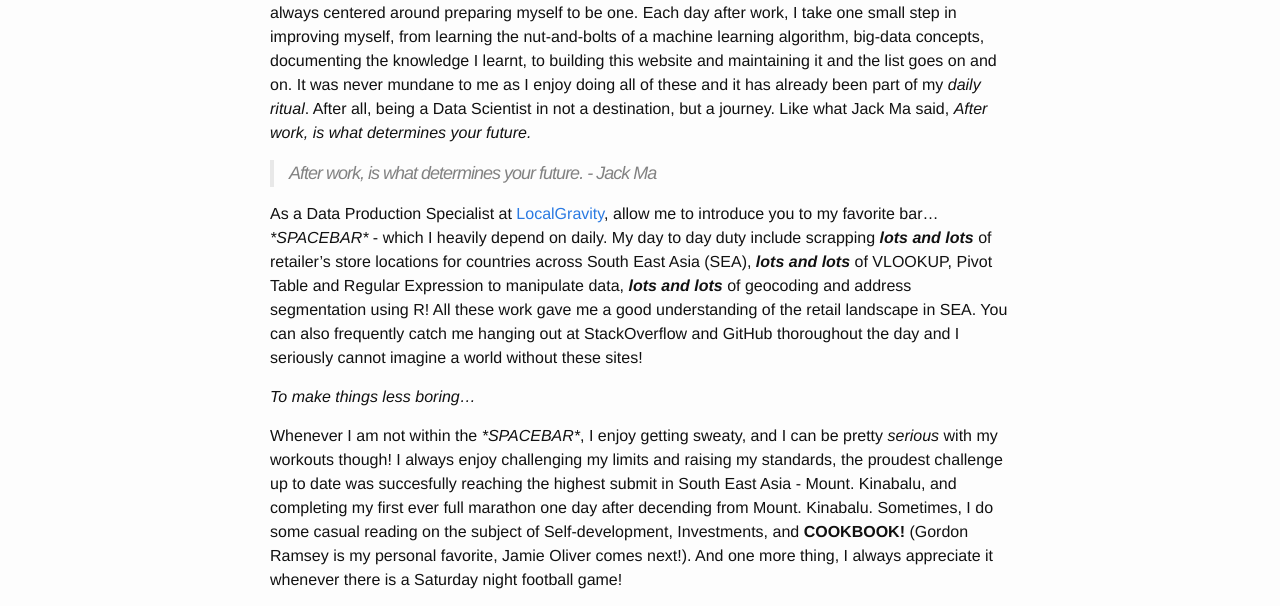
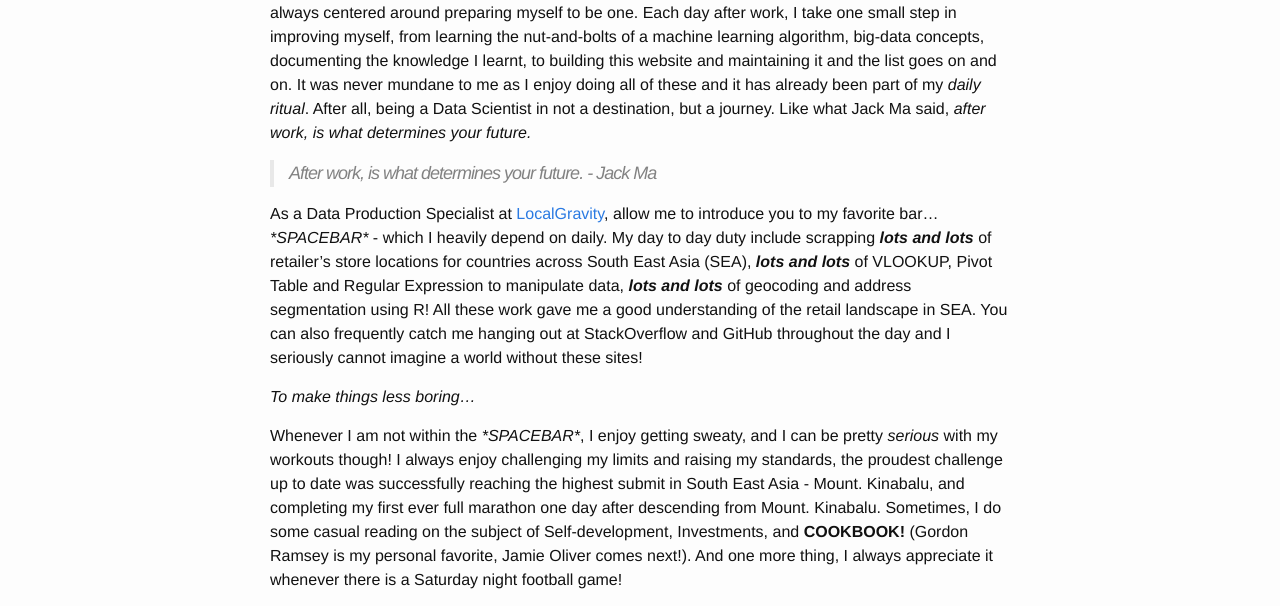
Before and after one commit to yewjie-github/Portfolio, a Jekyll site: the page built from about.md, in a window 1280 px wide. Shown: the part 289-895 px from the top of the page. Built offline with Jekyll 4.4.1, drawn with Linux system fonts in a browser that asks for light colours.

Commit message:
Correction

```diff
--- a/about.md
+++ b/about.md
@@ -8,14 +8,14 @@ Hi, I am Yew Jie.
 
 Born and raised in Penang, did my Computer Science Degree in Sabah and currently chasing after my life goals in Kuala Lumpur. And yup you are right, I just enjoy being into different places!
 
-I aspire to be the best Data Scientist that I can ever become, and my background up to date has been always centered around preparing myself to be one. Each day after work, I take one small step in improving myself, from learning the nut-and-bolts of a machine learning algorithm, big-data concepts, documenting the knowledge I learnt, to building this website and maintaining it and the list goes on and on. It was never mundane to me as I enjoy doing all of these and it has already been part of my _daily ritual_. After all, being a Data Scientist in not a destination, but a journey. Like what Jack Ma said, _After work, is what determines your future._
+I aspire to be the best Data Scientist that I can ever become, and my background up to date has been always centered around preparing myself to be one. Each day after work, I take one small step in improving myself, from learning the nut-and-bolts of a machine learning algorithm, big-data concepts, documenting the knowledge I learnt, to building this website and maintaining it and the list goes on and on. It was never mundane to me as I enjoy doing all of these and it has already been part of my _daily ritual_. After all, being a Data Scientist in not a destination, but a journey. Like what Jack Ma said, _after work, is what determines your future._
 
 > After work, is what determines your future. - Jack Ma
 
-As a Data Production Specialist at [LocalGravity](https://www.localgravity.com/), allow me to introduce you to my favorite bar..._*SPACEBAR*_ - which I heavily depend on daily. My day to day duty include scrapping **_lots and lots_** of retailer's store locations for countries across South East Asia (SEA), **_lots and lots_** of VLOOKUP, Pivot Table and Regular Expression to manipulate data, **_lots and lots_** of geocoding and address segmentation using R! All these work gave me a good understanding of the retail landscape in SEA. You can also frequently catch me hanging out at StackOverflow and GitHub thoroughout the day and I seriously cannot imagine a world without these sites!
+As a Data Production Specialist at [LocalGravity](https://www.localgravity.com/), allow me to introduce you to my favorite bar..._*SPACEBAR*_ - which I heavily depend on daily. My day to day duty include scrapping **_lots and lots_** of retailer's store locations for countries across South East Asia (SEA), **_lots and lots_** of VLOOKUP, Pivot Table and Regular Expression to manipulate data, **_lots and lots_** of geocoding and address segmentation using R! All these work gave me a good understanding of the retail landscape in SEA. You can also frequently catch me hanging out at StackOverflow and GitHub throughout the day and I seriously cannot imagine a world without these sites!
 
 _To make things less boring..._
 
-Whenever I am not within the _*SPACEBAR*_, I enjoy getting sweaty, and I can be pretty _serious_ with my workouts though! I always enjoy challenging my limits and raising my standards, the proudest challenge up to date was succesfully reaching the highest submit in South East Asia - Mount. Kinabalu, and completing my first ever full marathon one day after decending from Mount. Kinabalu. Sometimes, I do some casual reading on the subject of Self-development, Investments, and **COOKBOOK!** (Gordon Ramsey is my personal favorite, Jamie Oliver comes next!). And one more thing, I always appreciate it whenever there is a Saturday night football game!
+Whenever I am not within the _*SPACEBAR*_, I enjoy getting sweaty, and I can be pretty _serious_ with my workouts though! I always enjoy challenging my limits and raising my standards, the proudest challenge up to date was successfully reaching the highest submit in South East Asia - Mount. Kinabalu, and completing my first ever full marathon one day after descending from Mount. Kinabalu. Sometimes, I do some casual reading on the subject of Self-development, Investments, and **COOKBOOK!** (Gordon Ramsey is my personal favorite, Jamie Oliver comes next!). And one more thing, I always appreciate it whenever there is a Saturday night football game!
 
 Thanks for dropping by and this is pretty much about me for the time being, you can always find me on [LinkedIn](https://linkedin.com/in/yewjie) or drop me an <a href="mailto:yewjie.loo@gmail.com">email</a>. My resume is also available for download here!
```
